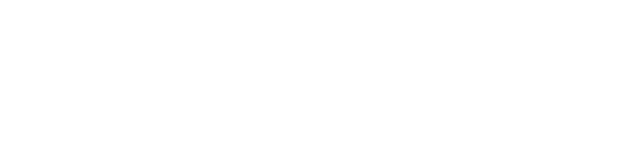
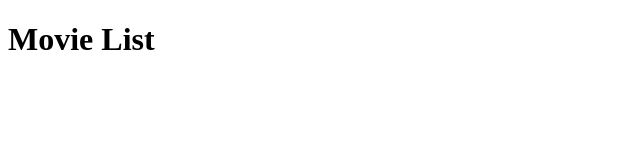
Before and after one commit to eminazeroglu/movie-project, a plain HTML site: page index.html in a window 1280 px wide. Shown: the whole page, without its empty margins (0-640 px from the left). Drawn offline with Linux system fonts and the light colour scheme.

Commit message:
Add H1 tag

```diff
--- a/index.html
+++ b/index.html
@@ -6,6 +6,6 @@
     <title>Movie Project</title>
 </head>
 <body>
-
+    <h1>Movie List</h1>
 </body>
 </html>
```
